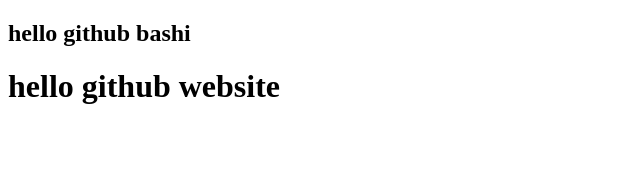
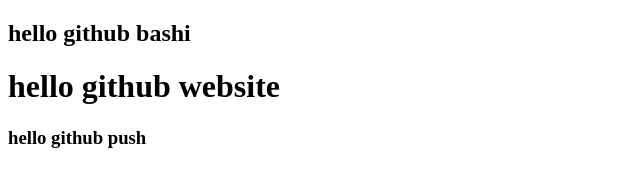
Before and after one commit to numan-ahmed/my-first-website, a plain HTML site: page index.html in a window 1280 px wide. Shown: the whole page, without its empty margins (0-640 px from the left). Drawn offline with Linux system fonts and the light colour scheme.

Commit message:
added my site

```diff
--- a/index.html
+++ b/index.html
@@ -8,5 +8,6 @@
 <body>
     <h2> hello github bashi</h2>
     <h1> hello github website</h1>
+    <h3>hello github push</h3>
 </body>
 </html>
```
